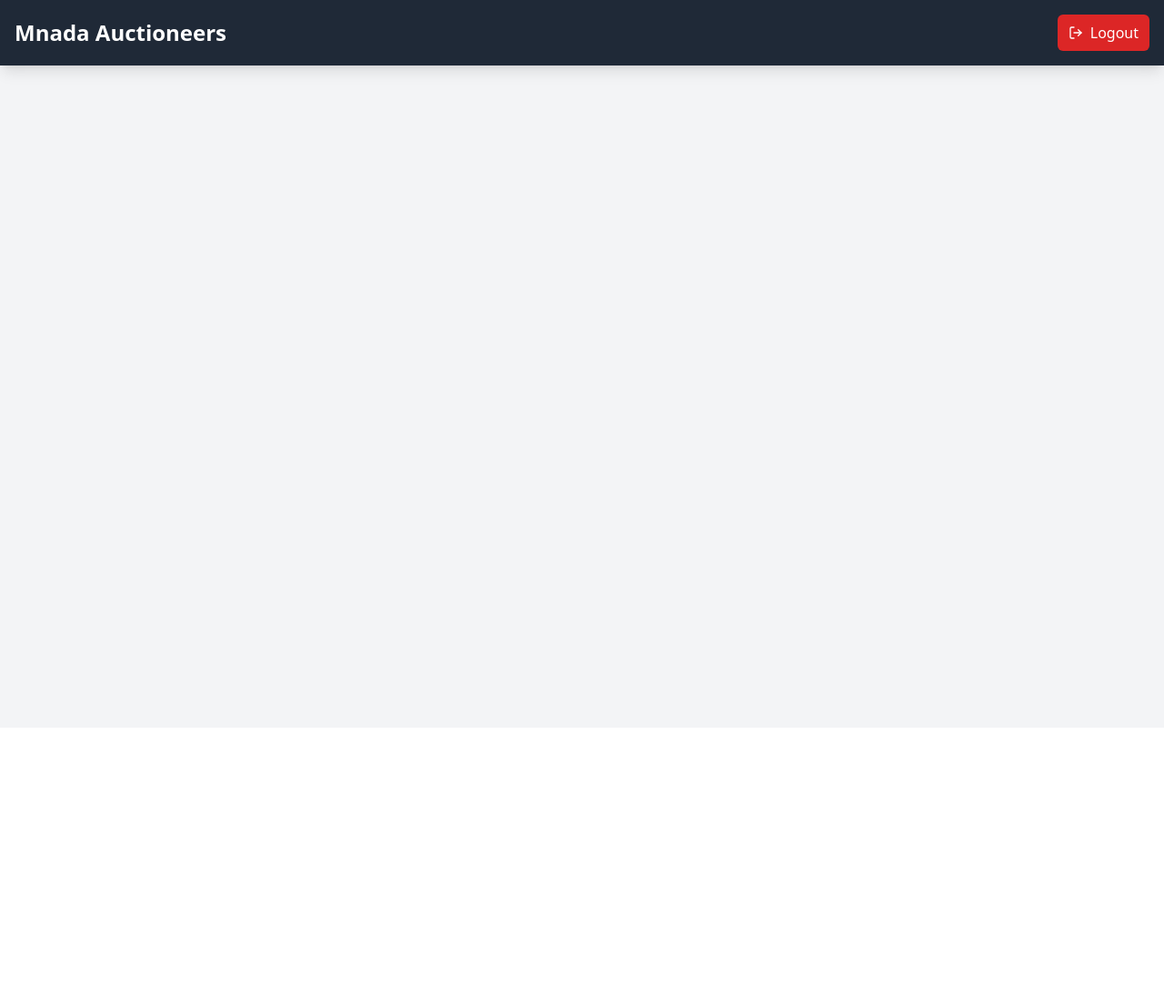
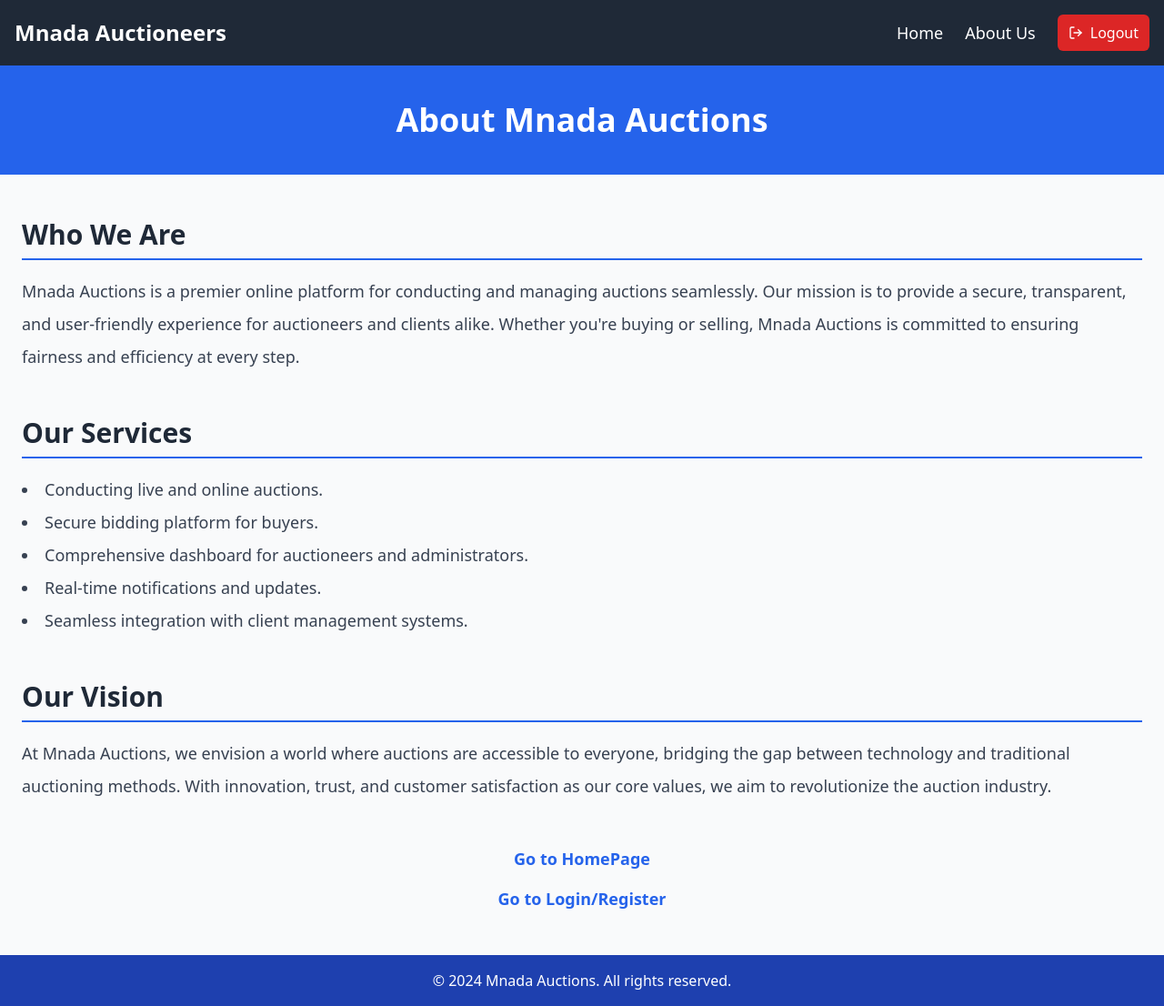
Before and after one commit to Tonykanyi/mnada-project, a React (Create React App) app in the folder frontend/: page /about-us in a window 1280 px wide. Shown: the whole page at 91% size. Before the commit the page ends 800 px from the top, so only its background shows below. Built offline with nearby package versions, Linux system fonts and the light colour scheme; no server answers; sample sign-in values are in the browser's storage; the HTML template or start-up script is replaced by a standard one.

Commit message:
Adds About us page

```diff
--- a/frontend/src/App.js
+++ b/frontend/src/App.js
@@ -1,14 +1,13 @@
 import React, { useState, useEffect } from "react";
-import './index.css';
-import Navbar from './components/Navbar';
+import "./index.css";
+import Navbar from "./components/Navbar";
 import { BrowserRouter as Router, Routes, Route, Navigate } from "react-router-dom";
-import Authentication from './components/Authentication'; // Updated import
-
-// Import the user dashboard and admin dashboard components
-import HomePage from './components/HomePage';
-import AuctioneerDashboard from './pages/AuctioneerDashboard';
-import ClientDashboard from './pages/ClientDashboard';
-import AdminDashboard from './pages/AdminDashboard'; // Import the existing AdminDashboard
+import Authentication from "./components/Authentication";
+import HomePage from "./components/HomePage";
+import AuctioneerDashboard from "./pages/AuctioneerDashboard";
+import ClientDashboard from "./pages/ClientDashboard";
+import AdminDashboard from "./pages/AdminDashboard";
+import AboutUs from "./components/AboutUs"; // Import the AboutUs component
 
 const App = () => {
   const [userRole, setUserRole] = useState(null);
@@ -45,7 +44,7 @@ const App = () => {
 
         <main className="mx-auto">
           <Routes>
-            {/* Set HomePage as the default route */}
+            {/* HomePage as the default route */}
             <Route
               path="/"
               element={<HomePage userRole={userRole} handleLogout={handleLogout} />}
@@ -57,14 +56,14 @@ const App = () => {
                 userRole ? (
                   <Navigate to={`/${userRole}-dashboard`} />
                 ) : (
-                  <Authentication setUserRole={setUserRole} /> // Use Authentication component here
+                  <Authentication setUserRole={setUserRole} />
                 )
               }
             />
 
             <Route
               path="/registration"
-              element={<Authentication setUserRole={setUserRole} />} // Use Authentication component here as well
+              element={<Authentication setUserRole={setUserRole} />}
             />
 
             <Route
@@ -81,6 +80,9 @@ const App = () => {
               path="/client-dashboard"
               element={userRole === "client" ? <ClientDashboard /> : <Navigate to="/" />}
             />
+
+            {/* About Us route */}
+            <Route path="/about-us" element={<AboutUs />} />
           </Routes>
         </main>
       </div>
--- /dev/null
+++ b/frontend/src/components/AboutUs.js
@@ -0,0 +1,81 @@
+import React from 'react';
+import { Link } from 'react-router-dom';
+
+const AboutUs = () => {
+  return (
+    <div className="flex flex-col min-h-screen bg-gray-50">
+      {/* Header */}
+      <header className="bg-blue-600 py-10">
+        <h1 className="text-white text-4xl font-extrabold text-center">
+          About Mnada Auctions
+        </h1>
+      </header>
+
+      {/* Main Content */}
+      <main className="flex-grow container mx-auto px-6 py-12">
+        <section className="mb-12">
+          <h2 className="text-3xl font-bold text-gray-800 mb-4 border-b-2 border-blue-600 pb-2">
+            Who We Are
+          </h2>
+          <p className="text-gray-700 leading-loose text-lg">
+            Mnada Auctions is a premier online platform for conducting and managing
+            auctions seamlessly. Our mission is to provide a secure, transparent, and
+            user-friendly experience for auctioneers and clients alike. Whether you're
+            buying or selling, Mnada Auctions is committed to ensuring fairness and
+            efficiency at every step.
+          </p>
+        </section>
+
+        <section className="mb-12">
+          <h2 className="text-3xl font-bold text-gray-800 mb-4 border-b-2 border-blue-600 pb-2">
+            Our Services
+          </h2>
+          <ul className="list-disc list-inside text-gray-700 text-lg leading-loose">
+            <li>Conducting live and online auctions.</li>
+            <li>Secure bidding platform for buyers.</li>
+            <li>Comprehensive dashboard for auctioneers and administrators.</li>
+            <li>Real-time notifications and updates.</li>
+            <li>Seamless integration with client management systems.</li>
+          </ul>
+        </section>
+
+        <section>
+          <h2 className="text-3xl font-bold text-gray-800 mb-4 border-b-2 border-blue-600 pb-2">
+            Our Vision
+          </h2>
+          <p className="text-gray-700 leading-loose text-lg">
+            At Mnada Auctions, we envision a world where auctions are accessible to
+            everyone, bridging the gap between technology and traditional auctioning
+            methods. With innovation, trust, and customer satisfaction as our core
+            values, we aim to revolutionize the auction industry.
+          </p>
+        </section>
+
+        {/* Links to HomePage and Authentication */}
+        <section className="mt-12 flex flex-col items-center space-y-4">
+          <Link
+            to="/"
+            className="text-blue-600 text-lg font-semibold hover:underline"
+          >
+            Go to HomePage
+          </Link>
+          <Link
+            to="/login"
+            className="text-blue-600 text-lg font-semibold hover:underline"
+          >
+            Go to Login/Register
+          </Link>
+        </section>
+      </main>
+
+      {/* Footer */}
+      <footer className="bg-blue-800 text-white py-4">
+        <div className="container mx-auto text-center">
+          <p>&copy; {new Date().getFullYear()} Mnada Auctions. All rights reserved.</p>
+        </div>
+      </footer>
+    </div>
+  );
+};
+
+export default AboutUs;
--- a/frontend/src/components/Navbar.js
+++ b/frontend/src/components/Navbar.js
@@ -1,34 +1,54 @@
-import React from 'react';
-import { useNavigate } from 'react-router-dom';
-import { FaSignInAlt } from 'react-icons/fa'; // Removed FaUserPlus since it's not used
-import { FiLogOut } from 'react-icons/fi';
+import React from "react";
+import { Link, useNavigate } from "react-router-dom";
+import { FaSignInAlt } from "react-icons/fa";
+import { FiLogOut } from "react-icons/fi";
 
 const Navbar = ({ userRole, handleLogout }) => {
   const navigate = useNavigate();
 
   const handleLogoutClick = () => {
     handleLogout();
-    navigate('/login');
+    navigate("/login");
   };
 
   return (
     <nav className="bg-gray-800 p-4 shadow-lg">
       <div className="container mx-auto flex justify-between items-center">
-        <h1 className="text-white text-2xl font-bold cursor-pointer" onClick={() => navigate('/')}>
-          Mnada Auctioneers       </h1>
+        {/* Logo */}
+        <h1
+          className="text-white text-2xl font-bold cursor-pointer"
+          onClick={() => navigate("/")}
+        >
+          Mnada Auctioneers
+        </h1>
 
         <div className="flex items-center space-x-6">
-          {!userRole && (
+          {/* Home Link */}
+          <Link
+            to="/"
+            className="text-white hover:text-blue-300 transition text-lg"
+          >
+            Home
+          </Link>
+
+          {/* About Us Link */}
+          <Link
+            to="/about-us"
+            className="text-white hover:text-blue-300 transition text-lg"
+          >
+            About Us
+          </Link>
+
+          {/* Login/Register or Logout button */}
+          {!userRole ? (
             <button
-              onClick={() => navigate('/login')} // Navigate to the login page
+              onClick={() => navigate("/login")}
               className="flex items-center text-white bg-blue-600 px-3 py-2 rounded-md hover:bg-blue-700 active:bg-blue-800 focus:outline-none focus:ring-2 focus:ring-blue-300"
             >
               <FaSignInAlt className="mr-2" />
-              Log In / Register {/* Display 'Log In / Register' */}
+              Log In / Register
             </button>
-          )}
-
-          {userRole && (
+          ) : (
             <button
               onClick={handleLogoutClick}
               className="flex items-center text-white bg-red-600 px-3 py-2 rounded-md hover:bg-red-700 active:bg-red-800 focus:outline-none focus:ring-2 focus:ring-red-300"
```
